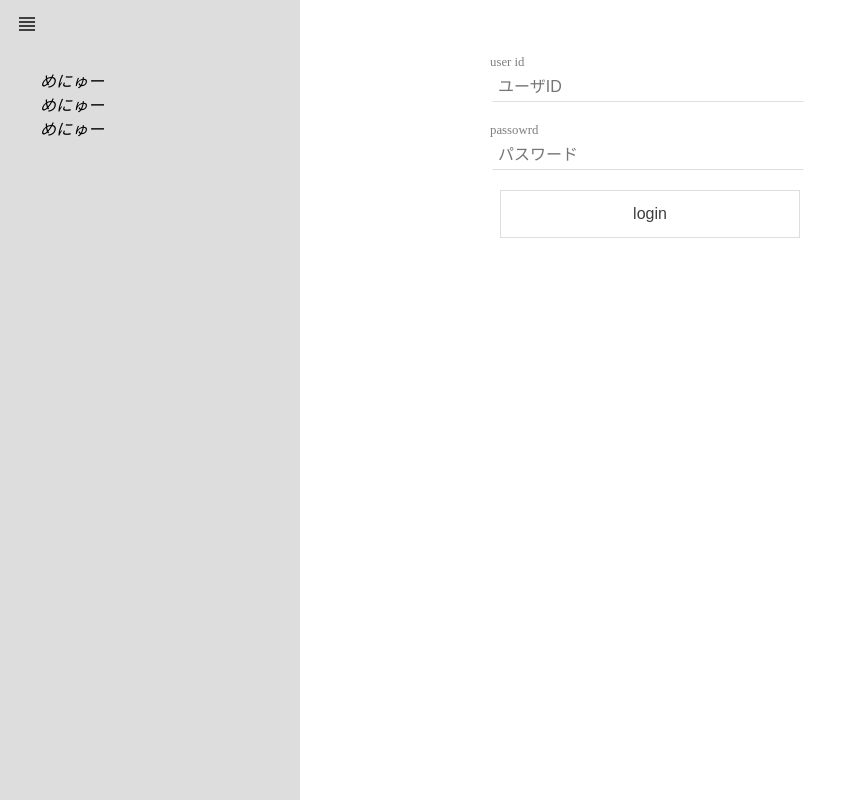
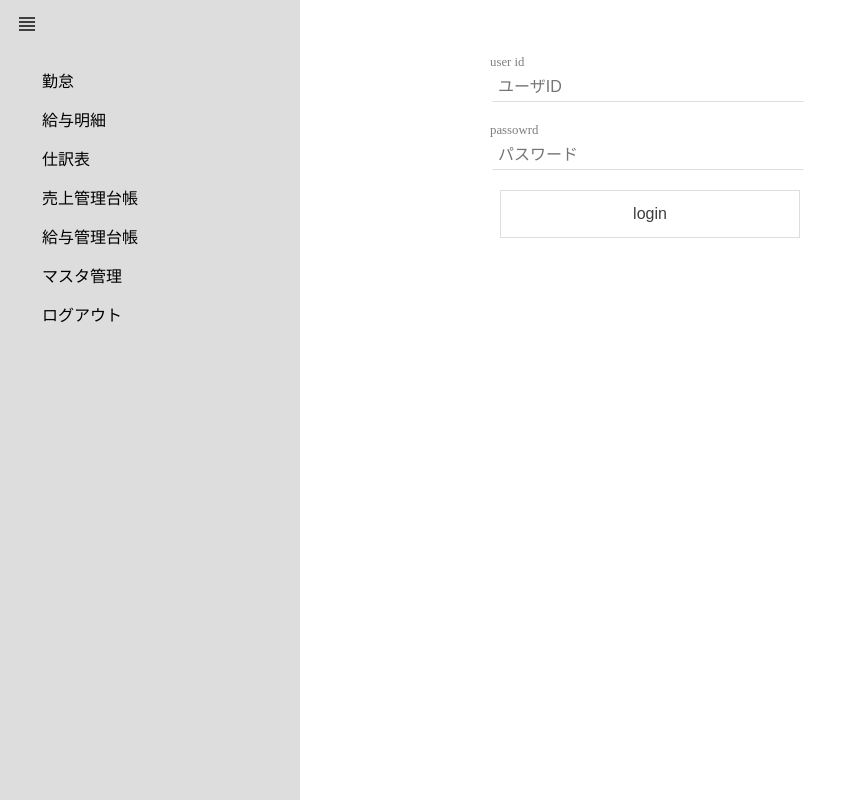
Before and after one commit to gitter-badger/office-work, an Angular app: page /login in a window 1280 px wide. Both pictures are taken after a click on the button "view_headline". Shown: the whole page, without its empty margins (0-844 px from the left). Built offline with nearby package versions, Linux system fonts and the light colour scheme.

Commit message:
メニュー開閉時の折り返しを制御

```diff
--- a/src/app/shared/slide-menu/slide-menu.component.html
+++ b/src/app/shared/slide-menu/slide-menu.component.html
@@ -2,11 +2,15 @@
 <nav [@collapse]="collapse">
   <span [hidden]="collapse==='closed'">
     <button [@collapseButton]="collapse" (click)="toggleCollapse()"><i class="material-icons">view_headline</i></button>
-    <ol>
-    <i>めにゅー</i><br>
-    <i>めにゅー</i><br>
-    <i>めにゅー</i><br>
-    </ol>
+    <ul class="nav navbar-nav">
+      <li><a>勤怠</a></li>
+      <li><a>給与明細</a></li>
+      <li><a>仕訳表</a></li>
+      <li><a>売上管理台帳</a></li>
+      <li><a>給与管理台帳</a></li>
+      <li><a>マスタ管理</a></li>
+      <li><a>ログアウト</a></li>
+    </ul>
   </span>
   <!-- <span [hidden]="collapse==='open'"></span> -->
 </nav>
--- a/src/app/shared/slide-menu/slide-menu.component.scss
+++ b/src/app/shared/slide-menu/slide-menu.component.scss
@@ -1,6 +1,7 @@
 :host {
   z-index: 2147483647;
 }
+
 nav {
   position: absolute;
   top: 0;
@@ -12,3 +13,15 @@ button {
   border: 0px #ffffff;
   width: 10px;
 }
+
+ul {
+  list-style:none;
+}
+
+li {
+  margin: 15px 2px;
+}
+
+a {
+  white-space: nowrap;
+}
```
